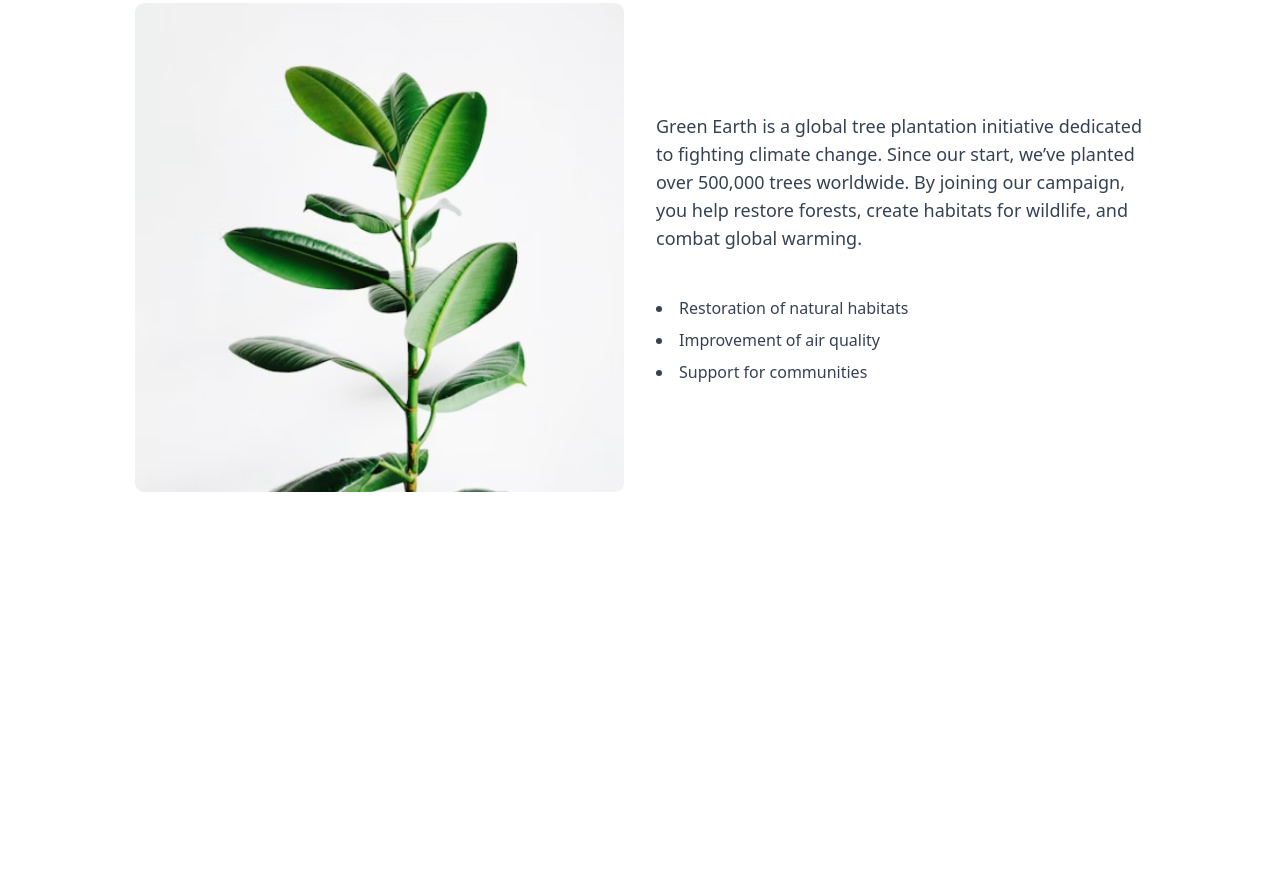
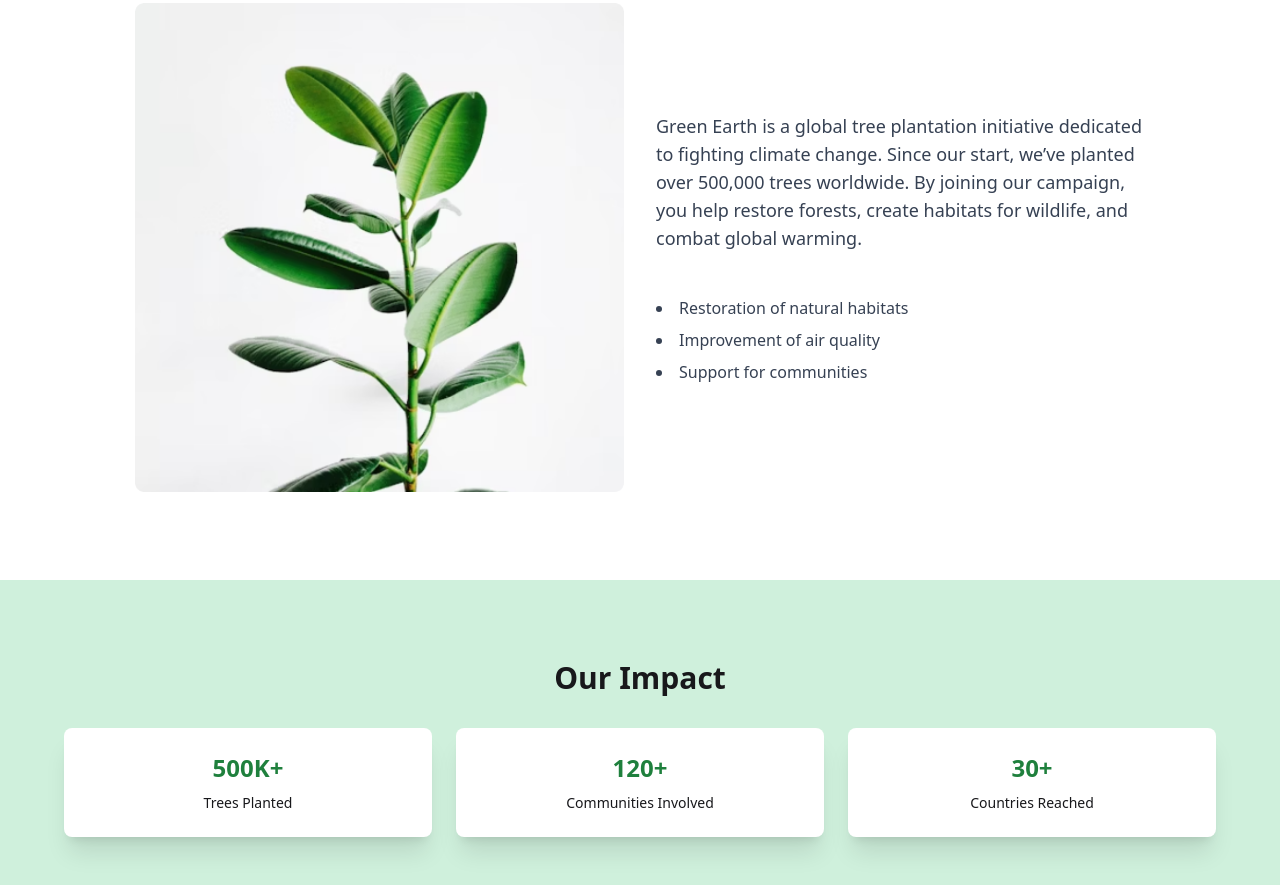
Before and after one commit to taiebasanjida/global-tress, a plain HTML site: page index.html in a window 1280 px wide. Shown: the part 591-1476 px from the top of the page. Before the commit the page ends 1131 px from the top, so only its background shows below. Drawn offline with nearby package versions, Linux system fonts and the light colour scheme.

Commit message:
our impect section

```diff
--- a/index.html
+++ b/index.html
@@ -96,5 +96,33 @@
   </div>
 </section>
 
+<!-- Our Impact -->
+    <section class="w-full max-w-[1920px] mt-10 py-12 px-12 bg-[#CFF0DC]">
+        <div class="container mx-auto px-4 ">
+            <h2 class="text-3xl font-bold text-center mb-8 mt-8">Our Impact</h2>
+            <div class="grid grid-cols-1 md:grid-cols-3 gap-6">
+                <div class="card bg-base-100 shadow-xl">
+                    <div class="card-body text-center">
+                        <h3 class="text-2xl font-bold text-[#1F803D] ">500K+</h3>
+                        <p>Trees Planted</p>
+                    </div>
+                </div>
+                <div class="card bg-base-100 shadow-xl">
+                    <div class="card-body text-center">
+                        <h3 class="text-2xl font-bold text-[#1F803D] ">120+</h3>
+                        <p>Communities Involved</p>
+                    </div>
+                </div>
+                <div class="card bg-base-100 shadow-xl">
+                    <div class="card-body text-center">
+                        <h3 class="text-2xl font-bold text-[#1F803D] ">30+</h3>
+                        <p>Countries Reached</p>
+                    </div>
+                </div>
+            </div>
+        </div>
+    </section>
+
+
 </body>
 </html>
```
